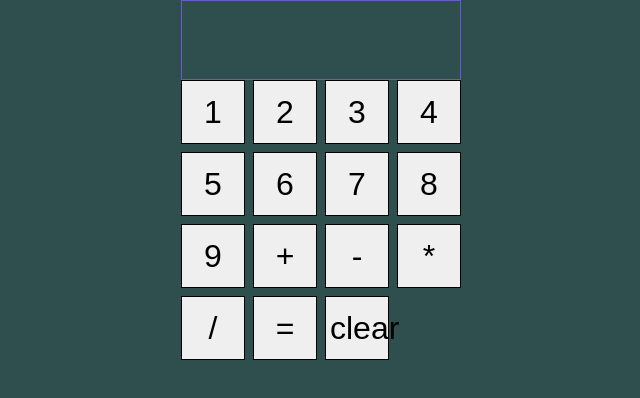
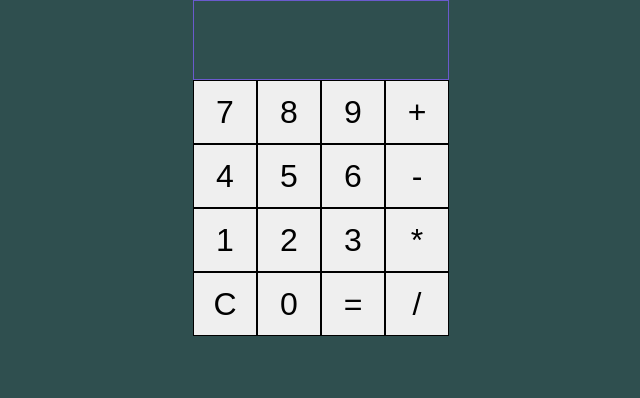
Before and after one commit to devsammo/odin-calculator, a plain HTML site: page index.html in a window 1280 px wide. Shown: the whole page, without its empty margins (319-959 px from the left). Drawn offline with Linux system fonts and the light colour scheme.

Commit message:
changed the html layout and css

```diff
--- a/index.html
+++ b/index.html
@@ -11,21 +11,30 @@
     <div class="calculator">
       <p id="display"></p>
       <div class="buttons">
-        <button id="1">1</button>
-        <button id="2">2</button>
-        <button id="3">3</button>
-        <button id="4">4</button>
-        <button id="5">5</button>
-        <button id="6">6</button>
+        <div class="row">
           <button id="7">7</button>
           <button id="8">8</button>
           <button id="9">9</button>
           <button id="+">+</button>
+        </div>
+        <div class="row">
+          <button id="4">4</button>
+          <button id="5">5</button>
+          <button id="6">6</button>
           <button id="-">-</button>
+        </div>
+        <div class="row">
+          <button id="1">1</button>
+          <button id="2">2</button>
+          <button id="3">3</button>
           <button id="*">*</button>
+        </div>
+        <div class="row">
+          <button id="clear">C</button>
+          <button id="0">0</button>
+          <button id="=">=</button>
           <button id="/">/</button>
-        <button id="=">=</button>
-        <button id="clear">clear</button>
+        </div>
       </div>
     </div>
   </body>
--- a/styles.css
+++ b/styles.css
@@ -20,21 +20,23 @@ button {
   padding: 4px;
 }
 
-.calculator {
-  width: fit-content;
+p {
+  text-align: right;
 }
 
-.buttons {
-  display: grid;
-  grid-template-columns: repeat(4, 1fr);
-  gap: 8px;
+.calculator {
+  max-width: fit-content;
+}
+
+.row {
+  display: flex;
 }
 
 #display {
   height: 5rem;
-  min-width: 100%;
+  max-width: 100%;
   border: 1px solid slateblue;
-  font-size: 5rem;
+  font-size: 4rem;
 }
 
 #clear {
```
Lines whose indentation alone changed are shown as unchanged.
